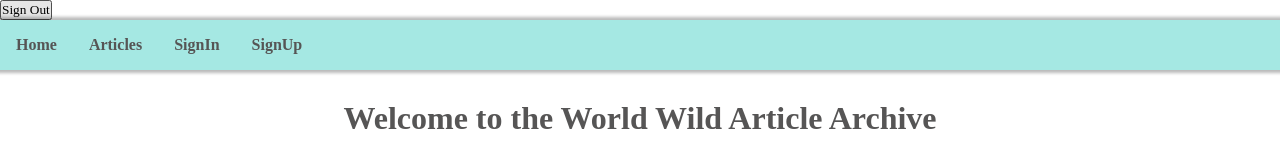
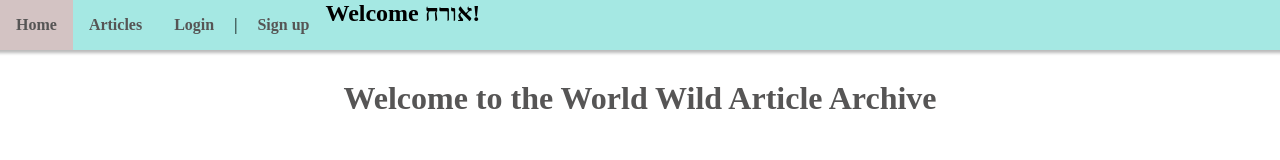
Before and after one commit to arty1978/infoSite, an Angular app in the folder frontEnd/: page / in a window 1280 px wide. Shown: the top 160 px of the page. Built offline with nearby package versions, Linux system fonts and the light colour scheme; no server answers; a web font is replaced by a local one.

Commit message:
login logout in navbar

```diff
--- a/frontEnd/src/app/app.component.html
+++ b/frontEnd/src/app/app.component.html
@@ -1,13 +1,3 @@
-<!-- <h1>{{ utility.user ? utility.user.fullName : "אורח" }} ברוך הבא!</h1>
-
-<p *ngIf="!utility.user">
-  <a routerLink="sign-in-user">התחבר</a> | <a routerLink="sign-up-user">הרשם</a>
-</p>
-
-<p *ngIf="utility.user">
-  <a (click)="logout()">התנתק</a>
-</p>
- -->
-<button (click)="signOut()">Sign Out</button>
+<!-- <button (click)="signOut()">Sign Out</button> -->
 <app-navbar></app-navbar>
 <router-outlet></router-outlet>
--- a/frontEnd/src/app/app.component.ts
+++ b/frontEnd/src/app/app.component.ts
@@ -2,7 +2,6 @@ import { Component } from '@angular/core';
 import { Router } from '@angular/router';
 import { finalize } from 'rxjs';
 import { HttpService } from './http.service';
-import { SignIn } from './sign-in-user/signIn.interFace';
 import { UtilityService } from './utility.service';
 
 @Component({
@@ -34,13 +33,6 @@ export class AppComponent {
     private router: Router
   ) {}
 
-  signOut() {
-    localStorage.removeItem('token');
-    localStorage.removeItem('user');
-    this.utility.removeUser();
-    this.router.navigate(['/signin']);
-  }
-
   // ngOnInit() {
   //   const sub = this.http
   //     .get<SignIn>('users/signin')
--- a/frontEnd/src/app/navbar/navbar.component.html
+++ b/frontEnd/src/app/navbar/navbar.component.html
@@ -5,7 +5,14 @@
     [routerLink]="item.route"
     >{{ item.title }}</a
   >
-  <section class="hello" *ngIf="utility.getUser()">
-    Welcome {{ utility.getUser() }}
-  </section>
+
+  <p *ngIf="!utility.user">
+    <a routerLink="sign-in-user">Login</a> |
+    <a routerLink="sign-up-user">Sign up</a>
+  </p>
+
+  <p *ngIf="utility.user">
+    <a routerLink="" (click)="signOut()">Logout</a>
+  </p>
+  <h1>Welcome {{ utility.user ? utility.user.fullName : "אורח" }}!</h1>
 </nav>
--- a/frontEnd/src/app/navbar/navbar.component.ts
+++ b/frontEnd/src/app/navbar/navbar.component.ts
@@ -12,10 +12,16 @@ export class NavbarComponent implements OnInit {
   menu: Menu[] = [
     { route: '/', title: 'Home' },
     { route: '/articles', title: 'Articles' },
-    { route: '/sign-in-user', title: 'SignIn' },
-    { route: '/sign-up-user', title: 'SignUp' },
+    // { route: '/sign-in-user', title: 'SignIn' },
+    // { route: '/sign-up-user', title: 'SignUp' },
   ];
 
+  signOut() {
+    localStorage.removeItem('token');
+    localStorage.removeItem('user');
+    this.utility.removeUser();
+    // this.router.navigate(['/signin']);
+  }
   constructor(public utility: UtilityService) {}
   ngOnInit(): void {}
 }
--- a/frontEnd/src/app/utility.service.ts
+++ b/frontEnd/src/app/utility.service.ts
@@ -5,7 +5,7 @@ import { Users } from './users/users.interface';
   providedIn: 'root',
 })
 export class UtilityService {
-  private user?: Users;
+  public user?: Users;
 
   setUser(user?: Users) {
     this.user = user;
```
